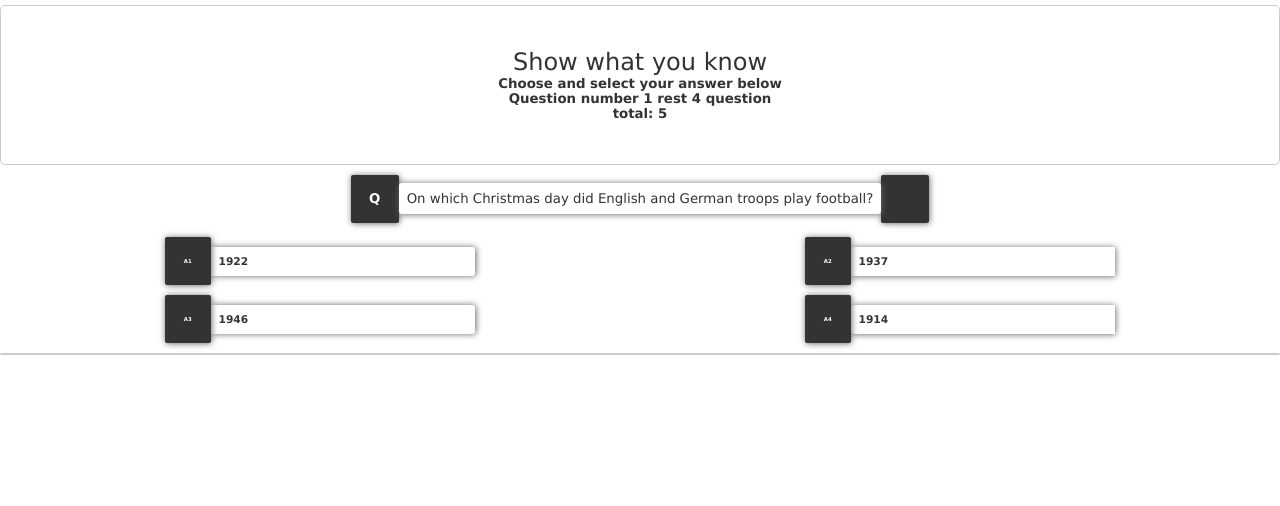
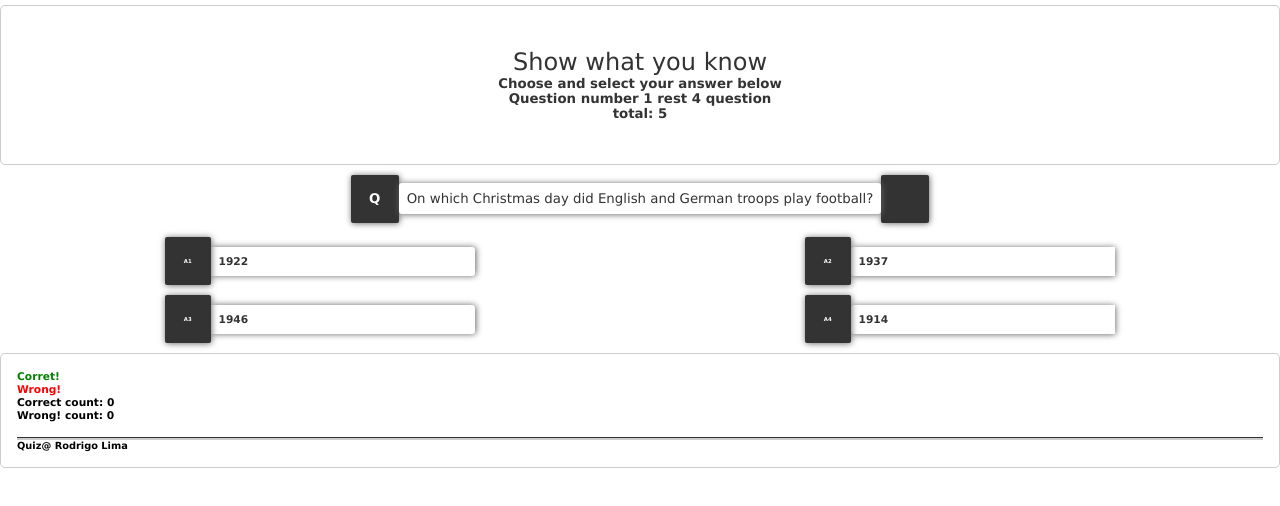
Before and after one commit to rniochy/redux-react-usecontext, a React (Vite) app: page / in a window 1280 px wide. Shown: the top 506 px of the page. Built offline with nearby package versions, Linux system fonts and the light colour scheme.

Commit message:
Adding foooter

```diff
--- a/component/answer/index.jsx
+++ b/component/answer/index.jsx
@@ -20,7 +20,8 @@ const Answer = () => {
         <div className='answer-content content'>
              <section>
                   {answers.map((answer, index)=>
-                      <Answer_ answers={answer} onClickHandler={onClickHandler} key={index} index={index}/>)
+                      <Answer_ answers={answer} onClickHandler={onClickHandler} key={index} index={index}/>
+                    )
                   }
              </section>
         </div>
--- a/component/footer/footer.css
+++ b/component/footer/footer.css
@@ -1,3 +1,21 @@
 .footer-content {
      border: 1px solid #cccccc;
+     padding: 1rem;
+     width: 100%;
+     display: flex;
+     flex-direction: column;
+     align-content: center;
 }
+
+.footer-content .footer-content-corret {
+          color: green;
+}
+.footer-content .footer-content-wrong {
+     color: red;
+}
+
+.footer-content .copyright  {
+     margin-top: 1rem;
+     border-top: 2px solid #cccccc;
+     box-shadow: 0 -1px #333;
+}
--- a/component/footer/index.jsx
+++ b/component/footer/index.jsx
@@ -1,11 +1,30 @@
 import React from 'react';
-import './footer.css'
+import { DataContext } from '../../store/Globalstatus';
+import { useContext } from 'react';
+import './footer.css';
+
 
 const Footer = () => {
+    const [status] = useContext(DataContext);
+    const {wrongCount,correctCount} = status;
+
     return (
         <div className='footer-content content'>
-             {/* <p className="footer-content-corret">Corret!</p>
-             <p className="footer-content-wrong">Wrong!</p> */}
+            <section>
+                <p className="footer-content-corret">Corret!</p>
+                <p className="footer-content-wrong">Wrong!</p>
+            </section>
+
+            <div className="correc">
+                <p>Correct count: {correctCount}</p>
+                <p className="wrong">Wrong! count: {wrongCount}</p>
+            </div>
+
+             <div className="copyright">
+                 <h6 className="name" id="name">
+                      <span>Quiz</span>@ <span>Rodrigo Lima</span>
+                   </h6>
+             </div>
         </div>
     );
 }
--- a/store/Globalstatus.jsx
+++ b/store/Globalstatus.jsx
@@ -6,7 +6,8 @@ import questions from '../data/data';
 export const DataContext = createContext();
 
  const DataProvider = ({children}) => {
-     const inicialState = {questions, current:0, isNotFinal: true};
+     const inicialState = {questions, current:0, isNotFinal: true,
+     correctCount:0, wrongCount:0};
      const [status, dispatch] = useReducer(reducers, inicialState);
      return (
         <DataContext.Provider value={[status, dispatch]}>
--- a/store/Reducers.jsx
+++ b/store/Reducers.jsx
@@ -2,18 +2,37 @@ import actions from "./Actions";
 import questions from '../data/data';
 
 export const reducers  = (state, action)=>{
-        const inicialState = {questions, current:0, isNotFinal: true};
-     console.log(state, action)
+        const {current} = action.payload
+        let { correctCount,wrongCount} = state;
+        const current_ = current < 1 ? 1: current;
+        const subtractToGetCurrent = 1;
+        const {correctAnswer,incorrectAnswers } = questions[current_  - subtractToGetCurrent]
+
+     console.log(correctAnswer,incorrectAnswers, state, action, questions[current + subtractToGetCurrent])
+
+        // if(){
+        //         console.log(" hhhhhhhhhhhhh ")
+        // }
+
+
+
+        if(incorrectAnswers.find((elem)=>elem == "1914")){
+                correctCount++
+
+        } else {
+                wrongCount++
+        }
+
         switch(action.type){
-        case actions.next_question:{
+                case actions.next_question:{
 
             return  {
-                ...state, current: action.payload.current, isNotFinal: action.payload.isNotFinal
+                ...state, wrongCount,correctCount, current, isNotFinal: action.payload.isNotFinal
                 }
         }
         case actions.back_to_start: {
                return {
-                   ...state, questions, current:0, isNotFinal: true
+                   ...state,questions, current:0, isNotFinal: true, correctCount:0,wrongCount:0
                 }
         }
         default: {
```
